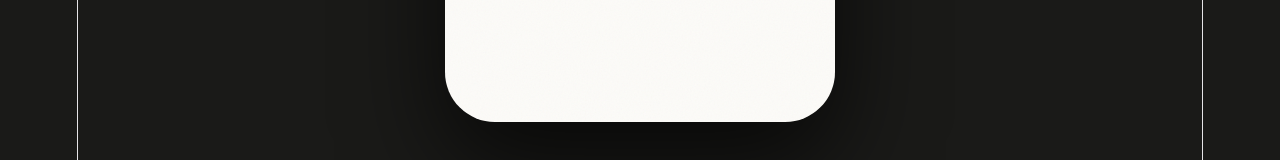
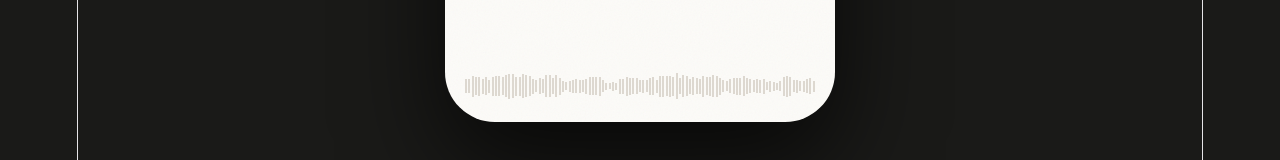
Before and after one commit to heymicky123/Memory-test, a React (Vite) app: page / in a window 1280 px wide. Shown: the part 762-922 px from the top of the page. Built offline with nearby package versions, Linux system fonts and the light colour scheme.

Commit message:
Add audio waveform progress indicator (105 bars, RAF-driven)

```diff
--- a/src/OverstoryVoice.jsx
+++ b/src/OverstoryVoice.jsx
@@ -52,15 +52,33 @@ const SRT = [
 const PAGES = Array.from({ length: 18 });
 const CURRENT_PAGE = 4;
 
+const BAR_COUNT = 105;
+const BAR_HEIGHTS = (() => {
+  let seed = 42;
+  const rand = () => {
+    seed = (seed * 1664525 + 1013904223) & 0xffffffff;
+    return (seed >>> 0) / 0xffffffff;
+  };
+  return Array.from({ length: BAR_COUNT }, (_, i) => {
+    const t = i / BAR_COUNT;
+    const slow = (Math.sin(t * Math.PI * 4) + 1) / 2;
+    const fast = (Math.sin(t * Math.PI * 18) + 1) / 2;
+    const noise = rand();
+    return Math.round(4 + (slow * 0.3 + fast * 0.3 + noise * 0.4) * 24);
+  });
+})();
+
 export default function OverstoryVoice() {
   const [phrases, setPhrases] = useState([]);
   const [mode, setMode] = useState("idle");
   const [offsetY, setOffsetY] = useState(0);
+  const [progress, setProgress] = useState(0);
   const timeoutsRef = useRef([]);
   const innerRef = useRef(null);
   const stageRef = useRef(null);
   const prevInnerH = useRef(0);
   const audioRef = useRef(new Audio(`${import.meta.env.BASE_URL}Ferry.m4a`));
+  const rafRef = useRef(null);
 
   const clearTimeouts = () => {
     timeoutsRef.current.forEach(clearTimeout);
@@ -69,13 +87,22 @@ export default function OverstoryVoice() {
 
   const replaySRT = () => {
     clearTimeouts();
+    if (rafRef.current) cancelAnimationFrame(rafRef.current);
     setPhrases([]);
     setOffsetY(0);
+    setProgress(0);
     prevInnerH.current = 0;
     setMode("replaying");
     const audio = audioRef.current;
     audio.currentTime = 0;
     audio.play();
+
+    const loop = () => {
+      if (audio.paused || audio.ended) { rafRef.current = null; return; }
+      setProgress(audio.currentTime / (audio.duration || 1));
+      rafRef.current = requestAnimationFrame(loop);
+    };
+    rafRef.current = requestAnimationFrame(loop);
 
     SRT.forEach(({ start, text }, i) => {
       const t = setTimeout(() => {
@@ -100,7 +127,10 @@ export default function OverstoryVoice() {
     }
   }, [phrases]);
 
-  useEffect(() => () => clearTimeouts(), []);
+  useEffect(() => () => {
+    clearTimeouts();
+    if (rafRef.current) cancelAnimationFrame(rafRef.current);
+  }, []);
 
   return (
     <div style={{
@@ -244,10 +274,24 @@ export default function OverstoryVoice() {
             </div>
           </div>
 
+          {/* Waveform progress */}
+          <div style={{
+            position: "absolute", bottom: "20px", left: "20px", right: "20px",
+            height: "32px", display: "flex", alignItems: "center",
+            justifyContent: "space-between", zIndex: 5,
+          }}>
+            {BAR_HEIGHTS.map((h, i) => (
+              <div key={i} style={{
+                width: "2px", flexShrink: 0,
+                height: `${h}px`,
+                backgroundColor: i / BAR_COUNT < progress ? "#6B5E4E" : "#DDD8D0",
+              }} />
+            ))}
+          </div>
+
           <div style={{
             position: "absolute", bottom: 0, left: 0, right: 0,
-            display: "none",
-            pointerEvents: "none", zIndex: 10,
+            display: "none", pointerEvents: "none", zIndex: 10,
           }}>
             <div style={{
               width: "100%", maxWidth: "420px", padding: "0 32px",
```
